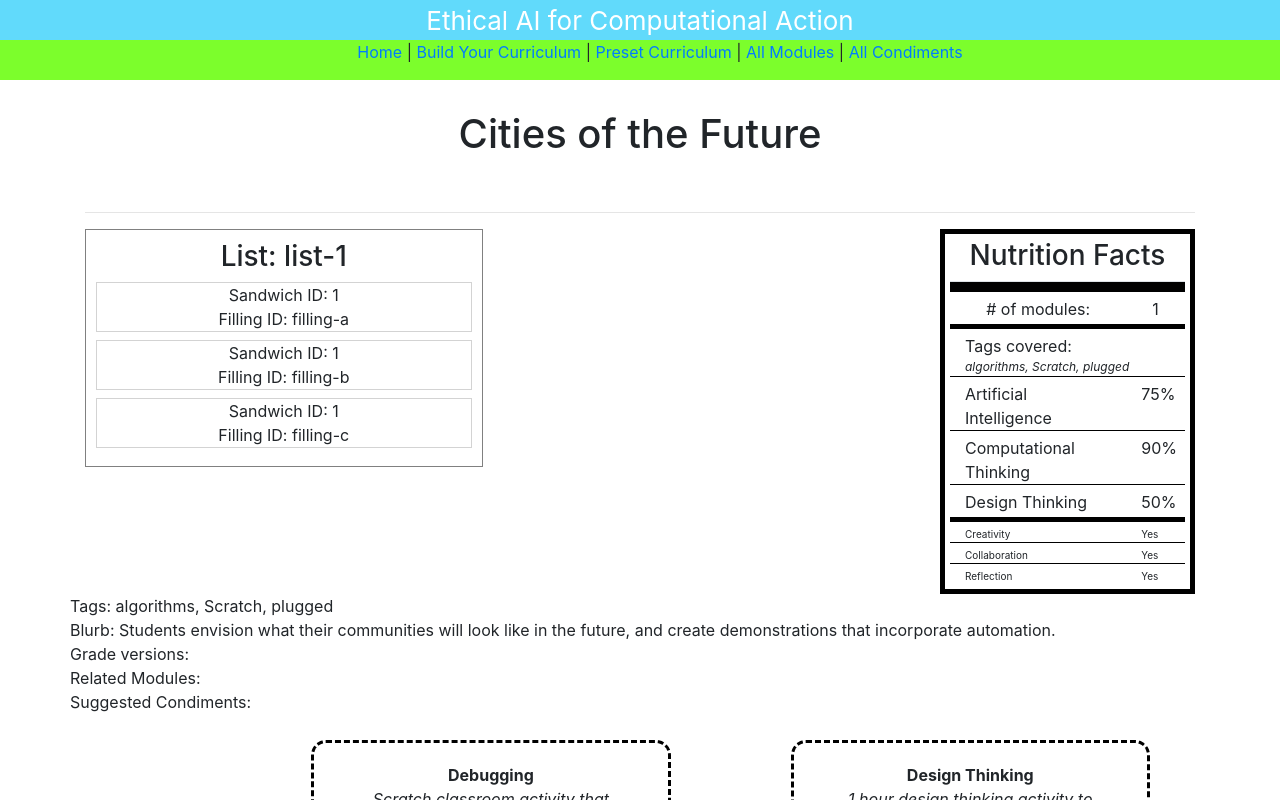
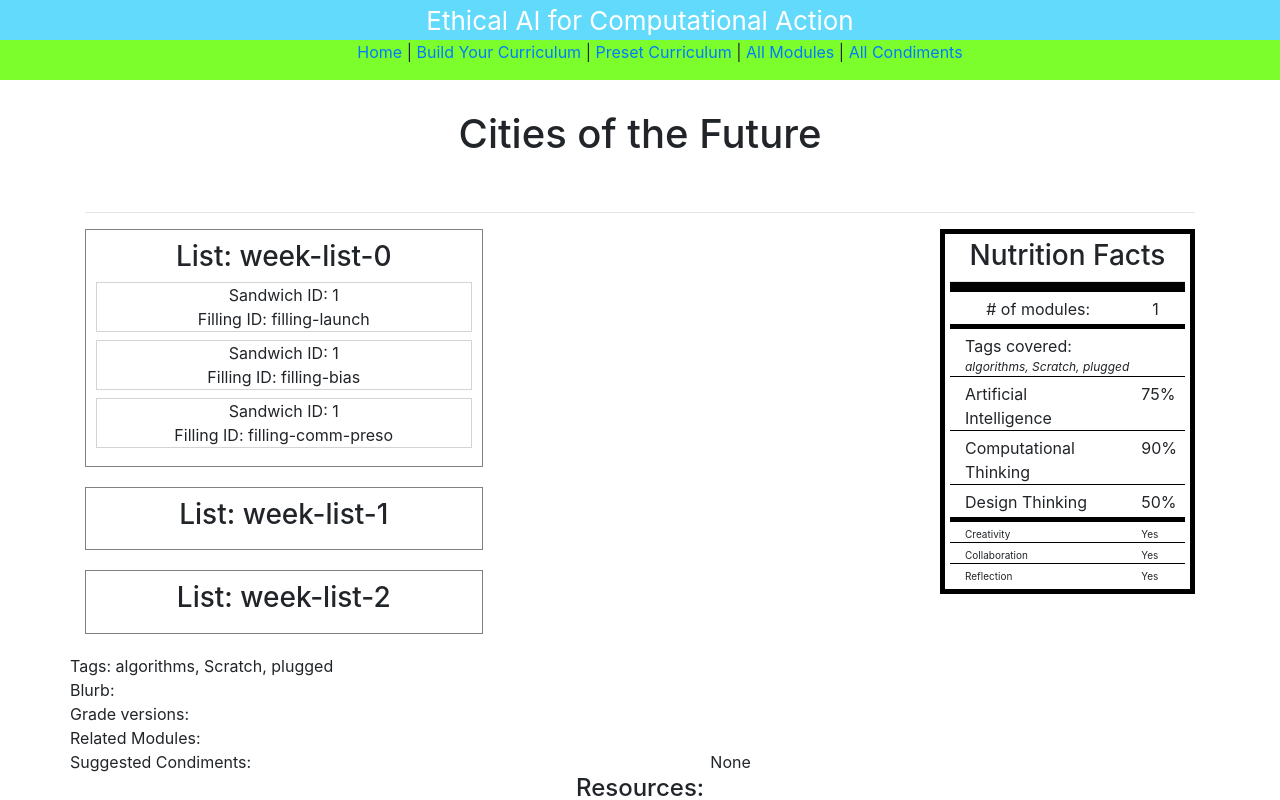
Before and after one commit to brandonwang15/meng-sandwich-app, a React (Create React App) app: page /sandwich/1 in a window 1280 px wide. Shown: the top 800 px of the page. Built offline with nearby package versions, Linux system fonts and the light colour scheme.

Commit message:
Slightly improve how we structure and pass around sandwich + filling states.

```diff
--- a/src/components/App.js
+++ b/src/components/App.js
@@ -67,22 +67,10 @@ class App extends React.Component {
     }
 
     // Initialize sandwich data from presets
-    data.all_modules.forEach((value) => {
-
-      let allFillings;
-
-      if ("fillings" in value) {
-        allFillings = value.fillings.map((rawJSON) => {
-          return new SandwichFillingData(rawJSON);
-        });
-      }
-
-      let requiredFillings = allFillings.filter(filling => filling.isRequired);
-      let optionalFillings = allFillings.filter(filling => !filling.isRequired);
-
-      let sandwich = new CustomSandwichData(value.title, value.numSlots, requiredFillings, optionalFillings, value.weekly_slots);
+    data.all_modules.forEach((rawJSON) => {
+      let sandwich = new CustomSandwichData(rawJSON);
       console.log("SANDWICH ", sandwich);
-      this.state.customSandwichData[value.uid] = sandwich;
+      this.state.customSandwichData[sandwich.uid] = sandwich;
     })
 
     console.log("Initial Redux store state: ", store.getState());
@@ -159,6 +147,9 @@ class App extends React.Component {
   }
 
   render() {
+    console.log("AAA: ", store.getState().sandwiches);
+    console.log(Object.entries(store.getState().sandwiches));
+
     return (
       <Provider store={store}>
         <AppContext.Provider value={{
@@ -205,10 +196,12 @@ class App extends React.Component {
 
 
               {
-                // TODO: generate Routes for each module page
-                data.all_modules.map(module => {
-                  return <Route key={module.uid} path={"/sandwich/" + module.uid}>
-                    <SandwichPage sandwich={module} />
+                // TODO: generate Routes to the sandwich page for each sandwich
+
+                Object.entries(store.getState().sandwiches).map(tuple => {
+                  let sandwich = tuple[1];
+                  return <Route key={sandwich.uid} path={"/sandwich/" + sandwich.uid}>
+                    <SandwichPage sandwich={sandwich} />
                   </Route>
                 })
               }
--- a/src/components/modules/sandwich-builder-v2/FillingList.js
+++ b/src/components/modules/sandwich-builder-v2/FillingList.js
@@ -7,6 +7,7 @@ import { Droppable } from 'react-beautiful-dnd';
 const Container = styled.div`
     border: 1px solid gray;
     padding: 10px;
+    margin-bottom: 20px;
 `;
 
 const ContentsList = styled.div`
@@ -15,24 +16,31 @@ const ContentsList = styled.div`
 
 class FillingList extends React.Component {
 
-    state = {
-        "contents": ["filling-a", "filling-b", "filling-c"],
-    }
+    // state = {
+    //     "contents": ["filling-a", "filling-b", "filling-c"],
+    // }
 
     render() {
         console.log("STATE = ", this.state);
+        console.log("FillingList.props = ", this.props);
+
         return (
             <Container>
-                <h3>List: {this.props.fillingListID}</h3>
-                <Droppable droppableId={this.props.fillingListID}>
+                <h3>List: {this.props.listID}</h3>
+                <Droppable droppableId={this.props.listID}>
                     {(providedDroppable) => {
                         return (
                             <ContentsList
                                 ref={providedDroppable.innerRef}
                                 {...providedDroppable.droppableProps}>
 
-                            {this.state.contents.map((fillingID, listIndex) =>
-                                <FillingListEntry sandwichID={this.props.sandwichID} fillingID={fillingID} key={listIndex} index={listIndex} />
+                                {this.props.contents.map((filling, listIndex) =>
+                                    <FillingListEntry
+                                        sandwichID={this.props.sandwich.uid}
+                                        fillingID={filling.uid}
+                                        key={listIndex}
+                                        index={listIndex}
+                                    />
                                 )}
                                 {providedDroppable.placeholder}
                             </ContentsList>
@@ -46,8 +54,9 @@ class FillingList extends React.Component {
 }
 
 FillingList.propTypes = {
-    fillingListID: PropTypes.string.isRequired,
-    sandwichID: PropTypes.number.isRequired,
+    listID: PropTypes.string.isRequired,
+    sandwich: PropTypes.object.isRequired,
+    contents: PropTypes.array.isRequired,
 }
 
 export default FillingList;
--- a/src/components/modules/sandwich-builder-v2/SandwichBuilderWeekly.js
+++ b/src/components/modules/sandwich-builder-v2/SandwichBuilderWeekly.js
@@ -10,15 +10,46 @@ import PropTypes from 'prop-types';
 
 class SandwichBuilderWeekly extends React.Component {
 
+    constructor(props) {
+        super(props);
+        const sandwich = props.sandwich;
+
+        this.state = {
+            weekLists: {},
+        }
+
+        console.log("PROPS.sandwich", sandwich);
+
+        for (let i = 0; i < sandwich.nWeeks; i++) {
+            let id = "week-list-" + i;
+            this.state.weekLists[id] = {
+                id: "week-list-" + i,
+                contents: []
+            }; // push an empty list for each week
+        }
+
+        console.log("SandwichBuilderWeekly.state", this.state);
+
+        // Seed initial fillings for the list
+        this.state.weekLists["week-list-0"].contents.push(props.sandwich.allFillings['filling-launch']);
+        this.state.weekLists["week-list-0"].contents.push(props.sandwich.allFillings['filling-bias']);
+        this.state.weekLists["week-list-0"].contents.push(props.sandwich.allFillings['filling-comm-preso']);
+
+        // Bind class functions
+        this.onDragEnd = this.onDragEnd.bind(this);
+    }
+
     onDragEnd(result) {
         // TODO: implement
         console.log("onDragEnd(): ", result);
+
+        // Get the source list and destination list
+        let sourceList = this.state.weekLists
+        // this.state.weekLists
     }
 
     render() {
-
-        let fillings = [1,2,3,4,5];
-
+        console.log("sandwich: ", this.props.sandwich)
         return (
             <>
                 <div className="container">
@@ -27,7 +58,19 @@ class SandwichBuilderWeekly extends React.Component {
                             <div className="row text-center">
                                 <DragDropContext onDragEnd={this.onDragEnd}>
                                     <div className="col-6">
-                                        <FillingList sandwichID={this.props.sandwich.uid} fillingListID={"list-1"}/>
+                                        {
+                                            Object.entries(this.state.weekLists).map(tuple => {
+                                                let obj = tuple[1];
+                                                return <FillingList
+                                                    key={obj.id}
+                                                    listID={obj.id}
+                                                    sandwich={this.props.sandwich}
+                                                    contents={obj.contents}
+                                                />
+                                            }
+                                            )
+                                        }
+
                                     </div>
                                     <div className="col-6">
                                         {/* <FillingBank id={"A"} sandwichID={this.props.sandwich.uid} fillingIDs={fillings}/> */}
--- a/src/data/all_modules.js
+++ b/src/data/all_modules.js
@@ -9,7 +9,7 @@ var data = {
                 "Scratch",
                 "plugged"
             ],
-            "numSlots": 7,
+            "numWeeks": 3,
             "resources": [
                 {
                     "url": "/sandwich/1/image.png",
@@ -25,40 +25,46 @@ var data = {
             // For now, view these entries as stubs.
             "fillings": [
                 {
+                    id: "filling-launch",
                     title: "Project Launch",
                     type: "top-bun",
                     isRequired: true,
-                    assigned_week: 0,
-                    assigned_day: 0,
+                    suggested_week: 0,
+                    suggested_day: 0,
                 },
                 {
+                    id: "filling-intro-machine-percept",
                     title: "Intro to machine perception",
                     type: "filling",
                     isRequired: true,
-                    assigned_week: 0,
-                    assigned_day: 1,
+                    suggested_week: 0,
+                    suggested_day: 1,
 
                 },
                 {
+                    id: "filling-comm-preso",
                     title: "Community Presentation",
                     type: "bottom-bun",
                     isRequired: true,
-                    assigned_week: 3,
-                    assigned_day: 3,
+                    suggested_week: 3,
+                    suggested_day: 3,
                 },
                 {
+                    id: "filling-fine-tuning-models",
                     title: "Fine-tuning models",
                     type: "filling",
                     isRequired: false,
                     suggested_week: 2,
                 },
                 {
+                    id: "filling-testing-models",
                     title: "Testing your model",
                     type: "filling",
                     isRequired: false,
                     suggested_week: 2,
                 },
                 {
+                    id: "filling-bias",
                     title: "Bias activity",
                     type: "filling",
                     isRequired: false,
--- a/src/misc/SandwichObjects.js
+++ b/src/misc/SandwichObjects.js
@@ -1,27 +1,41 @@
 class CustomSandwichData {
-  constructor(title, numSlots, requiredFillings, optionalFillings, weeklySlots) {
-    this.title = title;
-    this.numSlots = numSlots;
-    this.requiredFillings = requiredFillings;
-    this.optionalFillings = optionalFillings;
-    this.contents = {}
+
+  constructor(rawJSON) {
+    this.uid = rawJSON.uid;
+    this.title = rawJSON.title;
+    this.tags = rawJSON.tags;
+    this.resources = rawJSON.resources;
+
+    this.allFillings = {}; // filling_id -> SandwichFillingData map
+    if ("fillings" in rawJSON) {
+      rawJSON.fillings.forEach((rawJSON) => {
+        let filling = new SandwichFillingData(rawJSON);
+        this.allFillings[filling.uid] = filling;
+      });
+    }
+
+    this.nWeeks = rawJSON.numWeeks; // number of weeks in the curriculum
+
+    // Array of the contents of each week
+    // this.contents[i] = an ordered list of the fillings in week i
+    this.contents = [];
+    for (let i = 0; i < this.nWeeks; i++) {
+      this.contents.push([]);
+    }
   }
 }
 
 class SandwichFillingData {
   // sandwich slots: list containing the number of filling slots allocated to each week of
   constructor(fillingJSON, sandwichSlots) {
+    this.uid = fillingJSON.id;
     this.title = fillingJSON.title;
     this.isRequired = fillingJSON.isRequired;
     this.type = fillingJSON.type;
 
-    this.suggestedIndex = 0;
-    for (let i = 0; i < fillingJSON.suggestedWeek; i++) {
-      this.suggestedIndex += sandwichSlots[i];
-    }
-    this.suggestedIndex += fillingJSON.suggestedDay;
+    this.suggestedWeek = fillingJSON.suggested_week;
+    this.suggestedDay = fillingJSON.suggested_day;
 
-    this.assignedIndex = -1;
   }
 
 
--- a/src/store.js
+++ b/src/store.js
@@ -31,26 +31,9 @@ function setRequiredFillings(sandwichObject) {
 function createInitialReduxStoreState() {
     let initialState = {sandwiches: {}};
 
-    data.all_modules.forEach((value) => {
-      let allFillings;
-
-      if ("fillings" in value) {
-        allFillings = value.fillings.map((rawJSON) => {
-          return new SandwichFillingData(rawJSON);
-        });
-      }
-
-      let requiredFillings = allFillings.filter(filling => filling.isRequired);
-      let optionalFillings = allFillings.filter(filling => !filling.isRequired);
-
-      let sandwich = new CustomSandwichData(value.title, value.numSlots, requiredFillings, optionalFillings);
-
-      // Initialze the .contents map with required fillings
-      requiredFillings.forEach((filling) => {
-          sandwich.contents[filling] = value
-      })
-
-      initialState.sandwiches[value.uid] = sandwich;
+    data.all_modules.forEach((rawJSON) => {
+      let sandwich = new CustomSandwichData(rawJSON);
+      initialState.sandwiches[sandwich.uid] = sandwich;
     })
 
     console.log("initial state: ", initialState);
```
Lines whose indentation alone changed are shown as unchanged.
